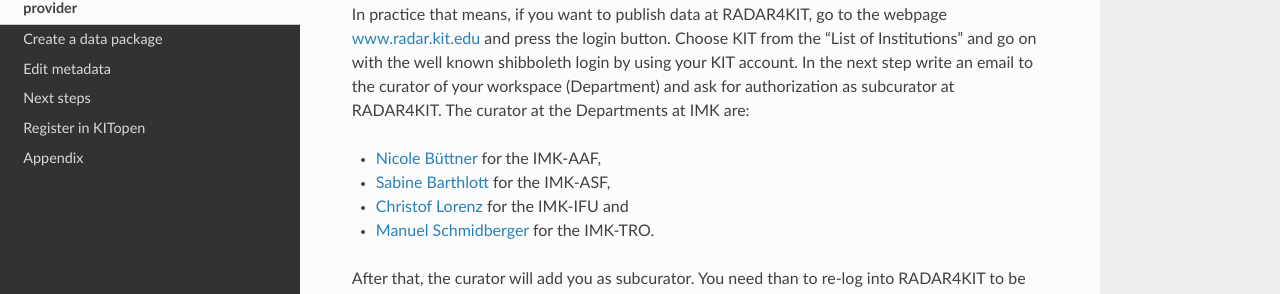
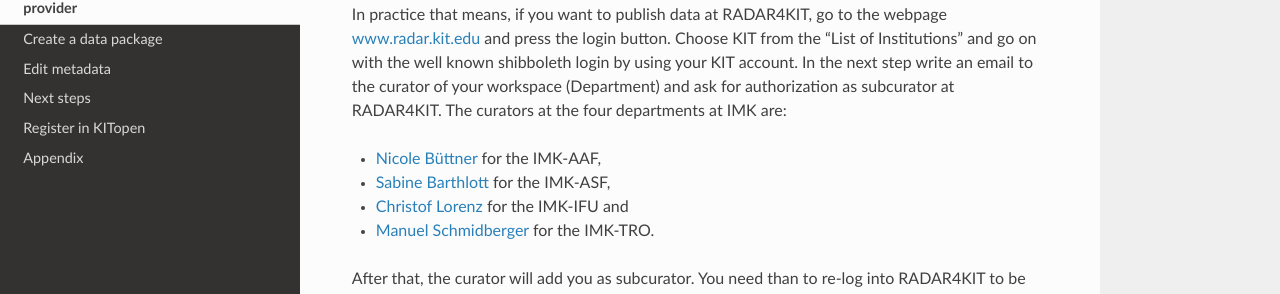
Before and after one commit to sabarth/Radar4KIT, a Sphinx documentation site: the page built from docs/source/Content/usage.rst, in a window 1280 px wide and 949 px high. Shown: the part 445-739 px from the top of the window. Built offline with Sphinx 7.4.7 and the Read the Docs theme 2.0.0, drawn with Linux system fonts in a browser that asks for light colours.

Commit message:
Update usage.rst
correct some smaller mistakes

```diff
--- a/docs/source/Content/usage.rst
+++ b/docs/source/Content/usage.rst
@@ -6,7 +6,7 @@
 The curators can upload, edit, archive and, if necessary, publish research data in the workspaces designated for them by the administrator. Curators can in turn authorize other users registered with RADAR4KIT as subcurators for their workspace. Subcurators are also data providers, but do not have the ability to archive or publish data packages or to designate other users as subcurators. Subcurators are in general researchers or other data providers within the user groups of the workspace.
 
 
-In practice that means, if you want to publish data at RADAR4KIT, go to the webpage `www.radar.kit.edu <https://radar.kit.edu>`_ and press the login button. Choose KIT from the "List of Institutions" and go on with the well known shibboleth login by using your KIT account. In the next step write an email to the curator of your workspace (Department) and ask for authorization as subcurator at RADAR4KIT. The curator at the Departments at IMK are:
+In practice that means, if you want to publish data at RADAR4KIT, go to the webpage `www.radar.kit.edu <https://radar.kit.edu>`_ and press the login button. Choose KIT from the "List of Institutions" and go on with the well known shibboleth login by using your KIT account. In the next step write an email to the curator of your workspace (Department) and ask for authorization as subcurator at RADAR4KIT. The curators at the four departments at IMK are:
 
 * `Nicole Büttner <nicole.buettner@kit.edu?subject=Authorization%20as%20subcurator%20at%20RADAR4KIT>`_ for the IMK-AAF,
 * `Sabine Barthlott <sabine.barthlott@kit.edu?subject=Authorization%20as%20subcurator%20at%20RADAR4KIT>`_ for the IMK-ASF,
```
